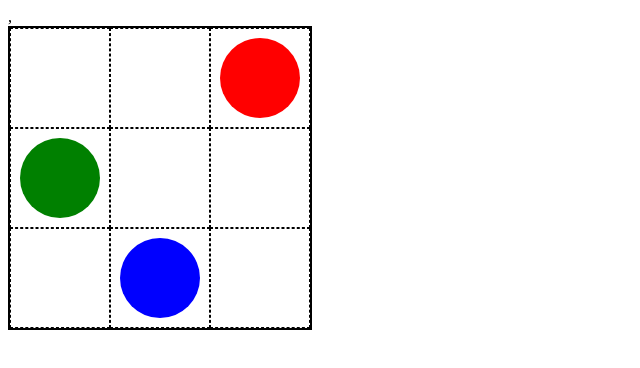
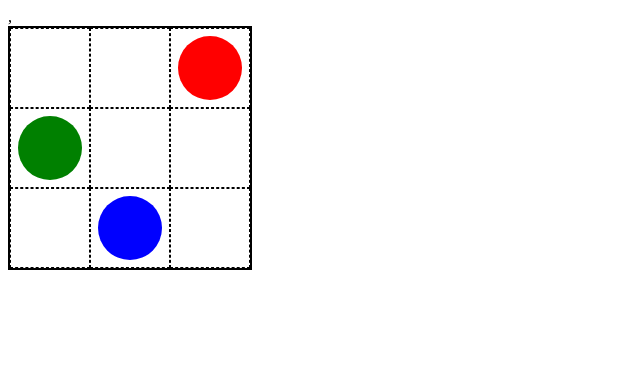
Before and after one commit to deny-hl/practice-experiments, a plain HTML site: page mate-game/index.html in a window 1280 px wide. Shown: the whole page, without its empty margins (0-640 px from the left). Drawn offline with Linux system fonts and the light colour scheme.

Commit message:
practice with scss

```diff
--- /dev/null
+++ b/mate-game/style.scss
@@ -0,0 +1,69 @@
+$cell-size: 100px;
+$player-size: 0.8 * $cell-size;
+$shift: ($cell-size - $player-size) / 2;
+
+.game {
+
+  position: relative;
+  width: 3 * $cell-size;
+  border: 2px solid #000;
+}
+
+.game__field {
+  display: flex;
+  flex-wrap: wrap;
+}
+
+.game__cell {
+  box-sizing: border-box;
+  height: $cell-size;
+  width: $cell-size;
+  border: 1px dashed #000;
+}
+
+.game__player {
+  position: absolute;
+  top: $shift;
+  left: $shift;
+
+  height: $player-size;
+  width: $player-size;
+  background-color: #000;
+  border-radius: 50%;
+}
+
+.game__player--y--1 {
+  top: $shift;
+}
+
+.game__player--y--2 {
+  top: $cell-size + $shift;
+}
+
+.game__player--y--3 {
+  top: 2 * $cell-size + $shift;
+}
+
+.game__player--x--1 {
+  left: $shift;
+}
+
+.game__player--x--2 {
+  left: $cell-size + $shift;
+}
+
+.game__player--x--3 {
+  left: 2 * $cell-size + $shift;
+}
+
+.game__player--color--red {
+  background-color: red;
+}
+
+.game__player--color--green {
+  background-color: green;
+}
+
+.game__player--color--blue {
+  background-color: blue;
+}
```
Also changed, not shown: mate-game/style.css, 1 other file.
